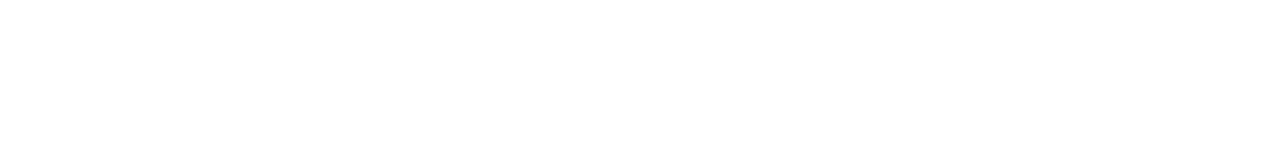
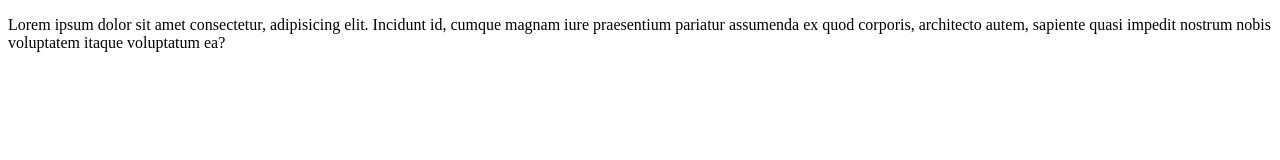
Before and after one commit to shahriarhossa/first-project, a plain HTML site: page index.html in a window 1280 px wide. Drawn offline with Linux system fonts and the light colour scheme.

Commit message:
first commit

```diff
--- a/index.html
+++ b/index.html
@@ -6,6 +6,6 @@
     <title>Git & Github Demo Code</title>
 </head>
 <body>
-
+   <p>Lorem ipsum dolor sit amet consectetur, adipisicing elit. Incidunt id, cumque magnam iure praesentium pariatur assumenda ex quod corporis, architecto autem, sapiente quasi impedit nostrum nobis voluptatem itaque voluptatum ea?</p>
 </body>
 </html>
```
